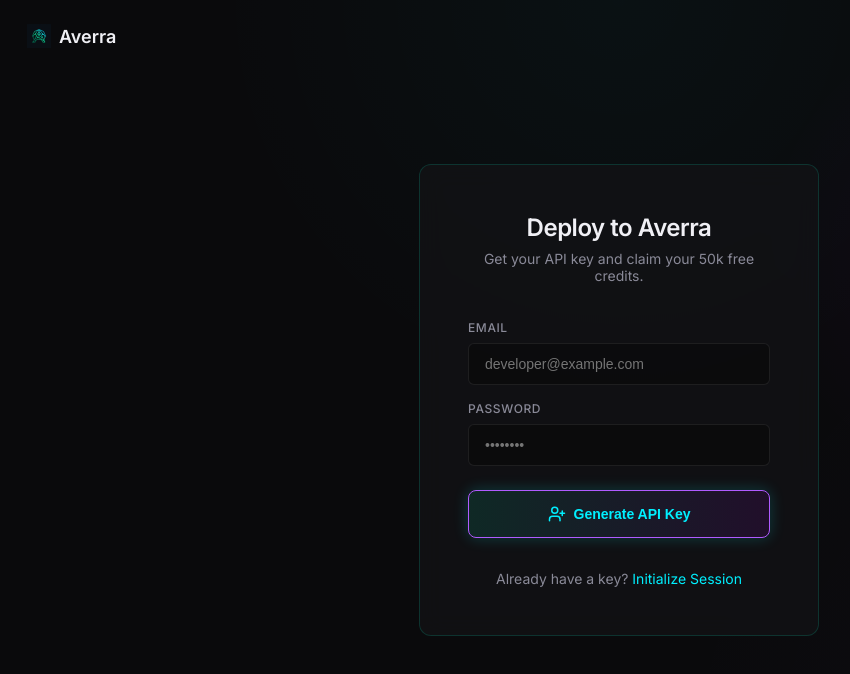
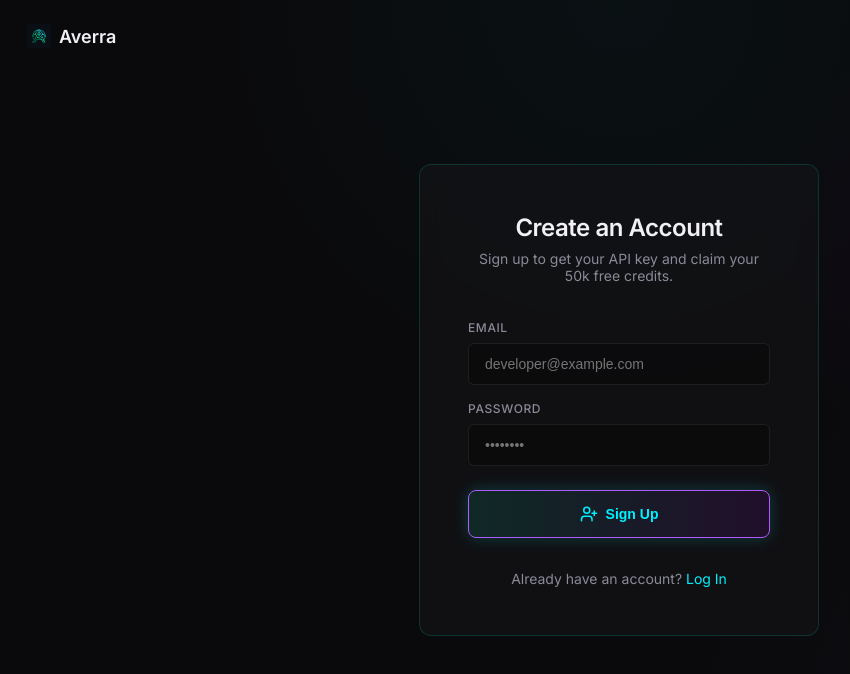
Before and after one commit to StianHauge/compute-network, a React (Vite) app in the folder frontend/: page /signup in a window 1280 px wide. Shown: the top 674 px of the page, without its empty margins (21-871 px from the left). Built offline with nearby package versions, Linux system fonts and the light colour scheme.

Commit message:
fix: update auth flow terminology to standard Login and Signup

```diff
--- a/frontend/src/pages/auth/Login.tsx
+++ b/frontend/src/pages/auth/Login.tsx
@@ -86,13 +86,13 @@
 
           <button type="submit" disabled={isLoading} className="cta-button" style={{ marginTop: '8px', padding: '14px', display: 'flex', justifyContent: 'center', alignItems: 'center', gap: '8px', width: '100%', opacity: isLoading ? 0.7 : 1, cursor: isLoading ? 'not-allowed' : 'pointer' }}>
             {isLoading ? <Loader2 size={18} className="animate-spin" /> : <LogIn size={18} />}
-            {isLoading ? 'Initializing...' : 'Initialize Session'}
+            {isLoading ? 'Logging in...' : 'Log In'}
           </button>
         </form>
 
         <div style={{ textAlign: 'center', marginTop: '8px' }}>
           <p style={{ color: 'var(--text-secondary)', fontSize: '14px' }}>
-            Don't have an account? <Link to="/signup" style={{ color: 'var(--brand-cyan)', textDecoration: 'none' }}>Get an API Key</Link>
+            Don't have an account? <Link to="/signup" style={{ color: 'var(--brand-cyan)', textDecoration: 'none' }}>Sign Up</Link>
           </p>
         </div>
       </div>
--- a/frontend/src/pages/auth/Signup.tsx
+++ b/frontend/src/pages/auth/Signup.tsx
@@ -51,8 +51,8 @@
 
       <div className="glass-panel" style={{ padding: '48px', width: '100%', maxWidth: '400px', display: 'flex', flexDirection: 'column', gap: '24px', zIndex: 1, borderColor: 'rgba(0, 255, 204, 0.15)' }}>
         <div style={{ textAlign: 'center', marginBottom: '12px' }}>
-          <h2 style={{ fontSize: '24px', fontWeight: '600', color: 'var(--text-primary)', marginBottom: '8px' }}>Deploy to Averra</h2>
-          <p style={{ color: 'var(--text-secondary)', fontSize: '14px' }}>Get your API key and claim your 50k free credits.</p>
+          <h2 style={{ fontSize: '24px', fontWeight: '600', color: 'var(--text-primary)', marginBottom: '8px' }}>Create an Account</h2>
+          <p style={{ color: 'var(--text-secondary)', fontSize: '14px' }}>Sign up to get your API key and claim your 50k free credits.</p>
         </div>
         {error && (
           <div style={{ padding: '12px', borderRadius: '6px', background: 'rgba(255,50,50,0.1)', border: '1px solid rgba(255,50,50,0.3)', color: '#ff6b6b', fontSize: '14px', textAlign: 'center' }}>
@@ -89,13 +89,13 @@
 
           <button type="submit" disabled={isLoading} className="cta-button" style={{ marginTop: '8px', padding: '14px', display: 'flex', justifyContent: 'center', alignItems: 'center', gap: '8px', width: '100%', background: 'linear-gradient(90deg, rgba(0,255,204,0.1) 0%, rgba(180,0,255,0.1) 100%)', borderColor: 'var(--brand-purple)', opacity: isLoading ? 0.7 : 1, cursor: isLoading ? 'not-allowed' : 'pointer' }}>
             {isLoading ? <Loader2 size={18} className="animate-spin" color="var(--brand-cyan)"/> : <UserPlus size={18} color="var(--brand-cyan)"/>}
-            {isLoading ? 'Generating Key...' : 'Generate API Key'}
+            {isLoading ? 'Signing up...' : 'Sign Up'}
           </button>
         </form>
 
         <div style={{ textAlign: 'center', marginTop: '8px' }}>
           <p style={{ color: 'var(--text-secondary)', fontSize: '14px' }}>
-            Already have a key? <Link to="/login" style={{ color: 'var(--brand-cyan)', textDecoration: 'none' }}>Initialize Session</Link>
+            Already have an account? <Link to="/login" style={{ color: 'var(--brand-cyan)', textDecoration: 'none' }}>Log In</Link>
           </p>
         </div>
       </div>
```
